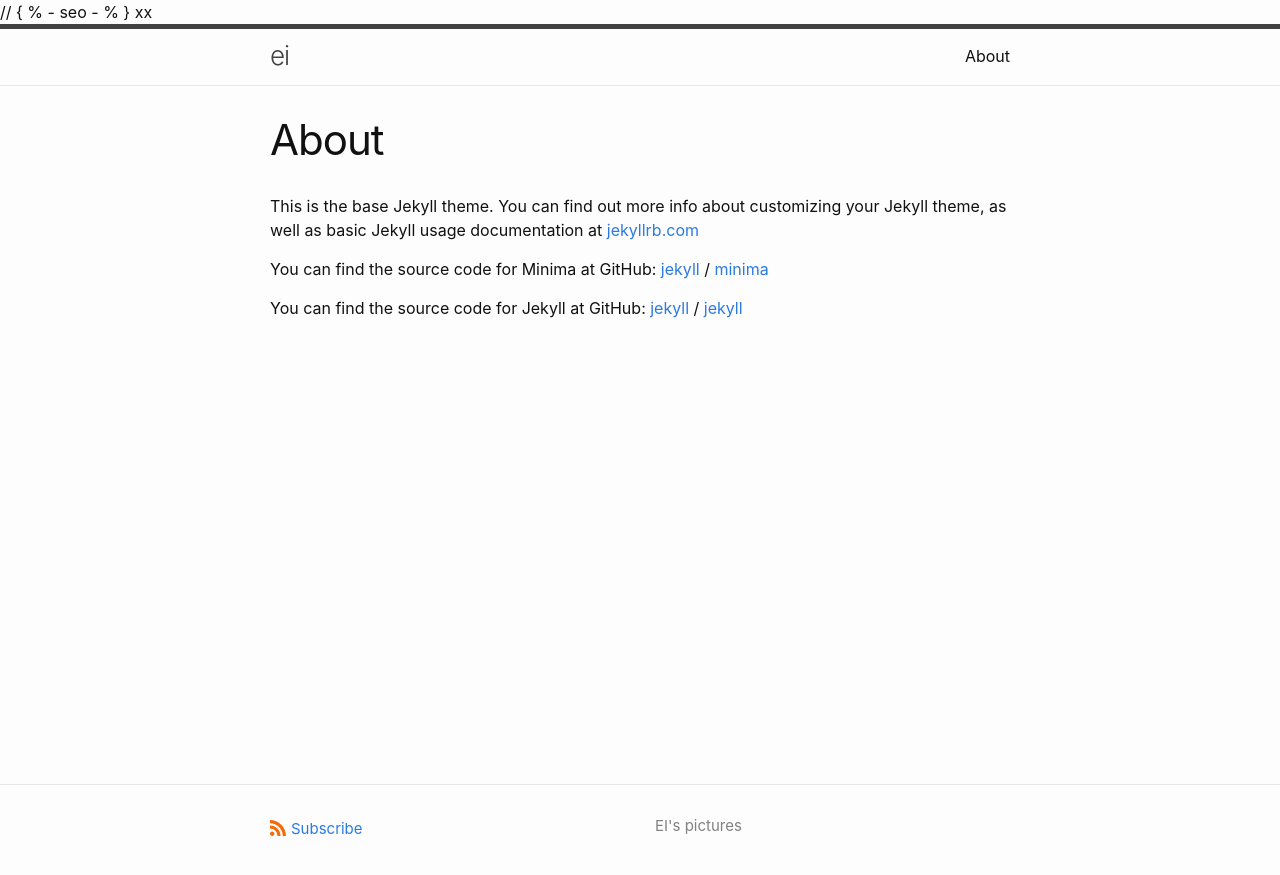
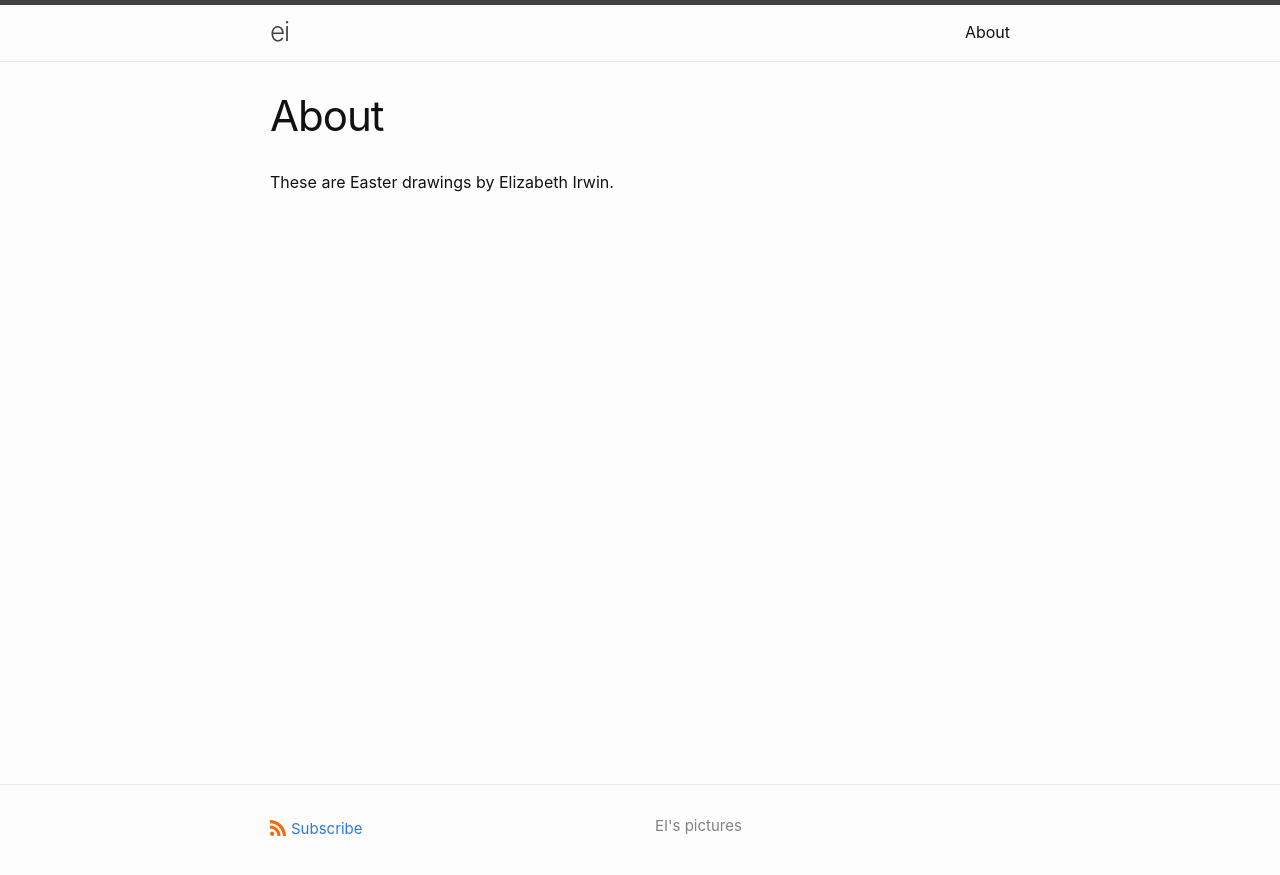
Before and after one commit to gaminax/ei, a Jekyll site: the page built from about.markdown, in a window 1280 px wide. Shown: the top 875 px of the page. Built offline with Jekyll 4.4.1, drawn with Linux system fonts in a browser that asks for light colours.

Commit message:
adjustments

```diff
--- a/_includes/head.html
+++ b/_includes/head.html
@@ -2,8 +2,6 @@
   <meta charset="utf-8">
   <meta http-equiv="X-UA-Compatible" content="IE=edge">
   <meta name="viewport" content="width=device-width, initial-scale=1">
-
-//  { % - seo - % } xx
 
   <link rel="stylesheet" href="{{ "/assets/css/style.css" | relative_url }}">
   {%- feed_meta -%}
--- a/about.markdown
+++ b/about.markdown
@@ -4,15 +4,4 @@ title: About
 permalink: /about/
 ---
 
-This is the base Jekyll theme. You can find out more info about customizing your Jekyll theme, as well as basic Jekyll usage documentation at [jekyllrb.com](https://jekyllrb.com/)
-
-You can find the source code for Minima at GitHub:
-[jekyll][jekyll-organization] /
-[minima](https://github.com/jekyll/minima)
-
-You can find the source code for Jekyll at GitHub:
-[jekyll][jekyll-organization] /
-[jekyll](https://github.com/jekyll/jekyll)
-
-
-[jekyll-organization]: https://github.com/jekyll
+These are Easter drawings by Elizabeth Irwin.
```
Also changed, not shown: _posts/2023-04-09-easter-pictures.markdown (+10 -10 lines).
